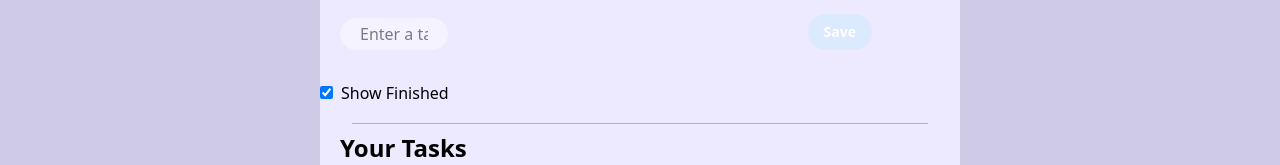
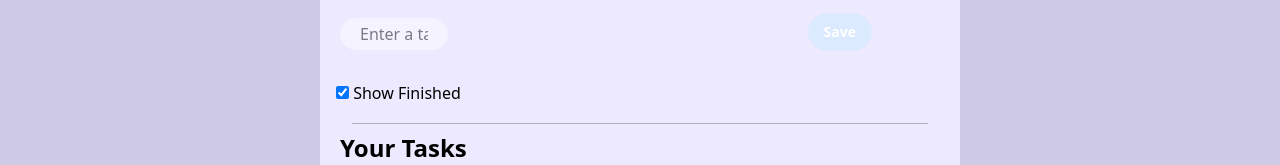
Before and after one commit to KayVeeZ/todoListReactApp, a React (Vite) app: page / in a window 1280 px wide. Shown: the part 170-335 px from the top of the page. Built offline with nearby package versions, Linux system fonts and the light colour scheme.

Commit message:
updates for aesthetics

```diff
--- a/package.json
+++ b/package.json
@@ -2,6 +2,7 @@
   "name": "todolist",
   "private": true,
   "version": "0.0.0",
+  "homepage": "https://kayveez.github.io/todoListReactApp",
   "type": "module",
   "scripts": {
     "dev": "vite",
--- a/src/App.jsx
+++ b/src/App.jsx
@@ -111,8 +111,8 @@ function App() {
             <button onClick={handleSave} disabled={todo.length <= 3} className='absolute right-100 top-46 mx-2 cursor-pointer bg-violet-800 hover:bg-violet-950 disabled:bg-blue-100 p-4 py-2 text-sm font-bold text-white rounded-full hover:shadow-[0_0_0_2px_#a6a9fd] transition-all'>Save</button>
           </div>
         </div>
-        <input className='my-4' id="show" onChange={toggleFinished} type="checkbox" checked={showFinished} />
-        <label className="mx-2" htmlfor="show">Show Finished</label>
+
+        <div><label className="mx-4" htmlfor="show"><input className='my-4' id="show" onChange={toggleFinished} type="checkbox" checked={showFinished} />{" "}Show Finished</label></div>
         <div className="h-[1px] w-[90%] mx-auto my-2 bg-black opacity-25"></div>
 
         <h2 className='mx-5 text-2xl font-bold'>
```
